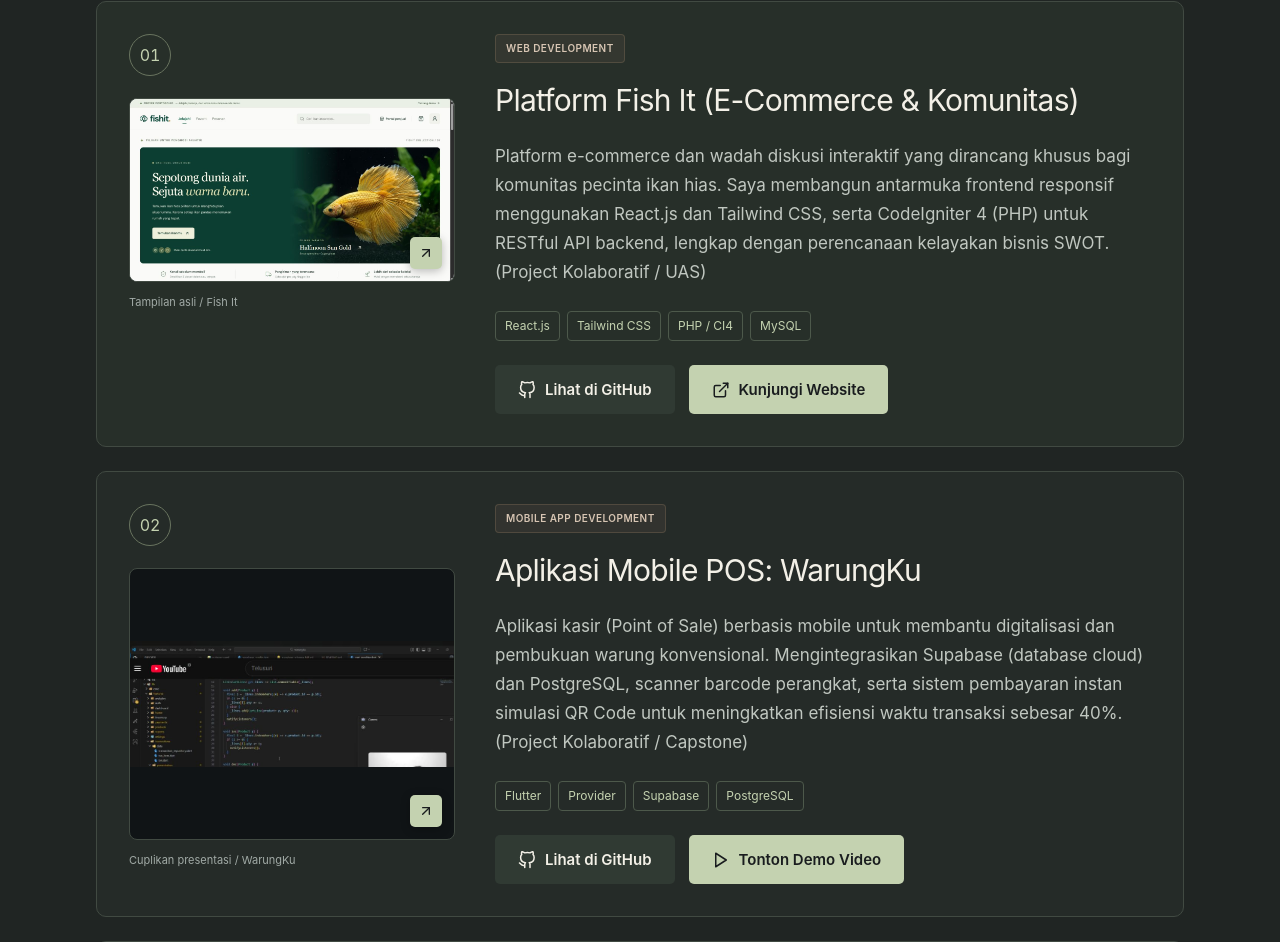
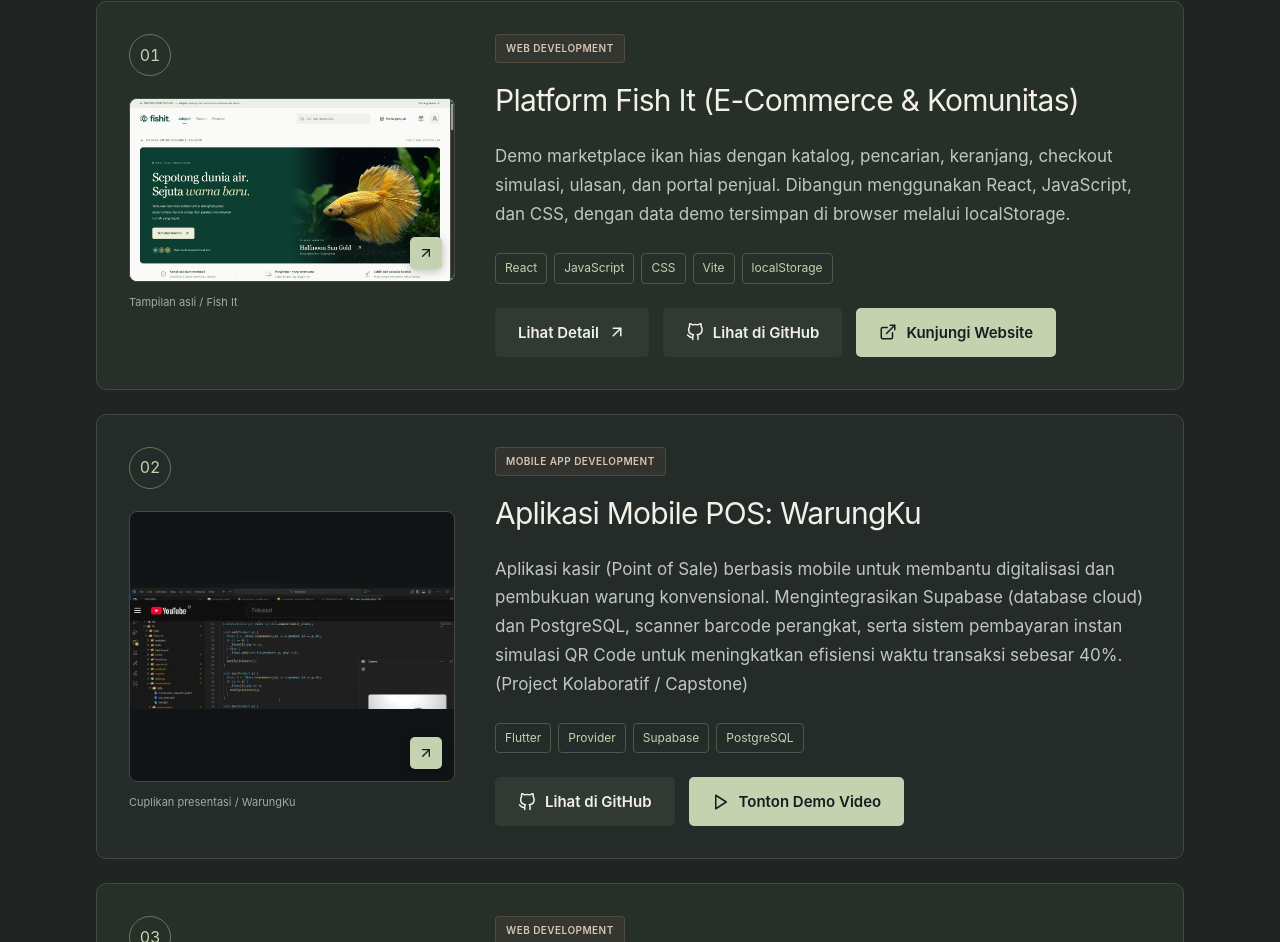
Before and after one commit to Nadzirin26/portofolio-web, a React (Vite) app: page / in a window 1280 px wide. Shown: the part 1881-2823 px from the top of the page. Built offline with nearby package versions, Linux system fonts and the light colour scheme.

Commit message:
docs: add verified Fish It case study and correct frontend stack

```diff
--- a/src/data/index.js
+++ b/src/data/index.js
@@ -21,9 +21,9 @@ export const projects = [
     title: "Platform Fish It (E-Commerce & Komunitas)",
     category: "Web Development",
     image: "https://images.unsplash.com/photo-1522069169874-c58ec4b76be5?q=80&w=800&auto=format&fit=crop",
-    description: "Platform e-commerce dan wadah diskusi interaktif yang dirancang khusus bagi komunitas pecinta ikan hias. Saya membangun antarmuka frontend responsif menggunakan React.js dan Tailwind CSS, serta CodeIgniter 4 (PHP) untuk RESTful API backend, lengkap dengan perencanaan kelayakan bisnis SWOT. (Project Kolaboratif / UAS)",
-    tech: ["React.js", "Tailwind CSS", "PHP / CI4", "MySQL"],
-    github: "https://github.com/Nadzirin26",
+    description: "Demo marketplace ikan hias dengan katalog, pencarian, keranjang, checkout simulasi, ulasan, dan portal penjual. Dibangun menggunakan React, JavaScript, dan CSS, dengan data demo tersimpan di browser melalui localStorage.",
+    tech: ["React", "JavaScript", "CSS", "Vite", "localStorage"],
+    github: "https://github.com/Nadzirin26/Fishit",
     instagram: "https://www.instagram.com/akmalshaum_/",
     demo: "https://fishit-three.vercel.app/",
     labelGithub: "Lihat di GitHub",
--- a/src/data/projectDetails.js
+++ b/src/data/projectDetails.js
@@ -1,2 +1,86 @@
 // Evidence-backed case studies. Unknown contributions are intentionally omitted.
-export const projectDetails = [];
+export const projectDetails = [
+  {
+    "id": 1,
+    "slug": "fish-it",
+    "title": "Platform Fish It",
+    "image": "fish-it-live-20261023.png",
+    "category": "Web Development",
+    "summary": "Demo marketplace ikan hias untuk mencoba belanja dan pengelolaan toko dari dua sudut pandang.",
+    "paragraphs": [
+      "Fish It berawal dari project UAS Technopreneurship dan berkembang menjadi portofolio interaktif. Penghobi dapat mencari ikan, memeriksa detail produk, dan mencoba alur pesanan tanpa transaksi sungguhan.",
+      "Katalog ditampilkan dari data lokal. Pengunjung menyaring kategori, mengurutkan produk, menyimpan favorit, lalu menambahkan barang ke keranjang. Saat checkout, sistem memeriksa stok dan memisahkan pesanan berdasarkan toko.",
+      "Portal penjual mengelola produk dan pesanan demo. Perubahan disimpan di browser dan dapat direset. Tidak ada backend pembayaran, database bersama, atau pengiriman sungguhan pada versi source yang diaudit."
+    ],
+    "features": [
+      "Pencarian, filter, pengurutan, dan favorit",
+      "Checkout simulasi dengan validasi stok dan ongkir per toko",
+      "Status pesanan, pembatalan, dan ulasan",
+      "Portal penjual untuk pengelolaan produk",
+      "Pemulihan data browser yang rusak"
+    ],
+    "stack": [
+      [
+        "React",
+        "Frontend",
+        "Mengelola katalog, dialog, halaman pesanan, dan state demo."
+      ],
+      [
+        "JavaScript",
+        "Logika",
+        "Menghitung checkout, stok, ongkir, pembatalan, dan rating."
+      ],
+      [
+        "CSS",
+        "Tampilan",
+        "Mengatur katalog responsif dan dialog."
+      ],
+      [
+        "localStorage",
+        "Penyimpanan",
+        "Menyimpan state demo pada browser pengguna."
+      ],
+      [
+        "Vite",
+        "Build",
+        "Menjalankan development dan menghasilkan bundle statis."
+      ],
+      [
+        "Node.js test runner",
+        "Pengujian",
+        "Menguji logika transaksi dan pemulihan penyimpanan."
+      ]
+    ],
+    "workflow": [
+      "Jelajahi katalog",
+      "Pilih produk & jumlah",
+      "Checkout simulasi",
+      "Pantau pesanan / ulasan"
+    ],
+    "architecture": [
+      "Katalog lokal",
+      "State React",
+      "Fungsi marketplace",
+      "localStorage"
+    ],
+    "verification": "15 test lokal lolos; build dan lint lolos pada 30 Oktober 2026. Source berjalan melalui server Vite lokal. Tidak menguji transaksi sungguhan karena versi ini merupakan demo frontend.",
+    "links": [
+      {
+        "label": "Website",
+        "href": "https://fishit-three.vercel.app/"
+      },
+      {
+        "label": "GitHub",
+        "href": "https://github.com/Nadzirin26/Fishit"
+      }
+    ],
+    "challenges": [
+      "Harga produk disalin ke pesanan agar riwayat tetap konsisten ketika katalog diubah.",
+      "Validasi stok dan pembatalan mencegah checkout tidak valid serta pengembalian stok berulang."
+    ],
+    "status": "Source ditinjau",
+    "design": false,
+    "alt": "Preview Platform Fish It",
+    "caption": "Aset tampilan project yang sudah tersedia di portofolio."
+  }
+];
```
Also changed, not shown: 1 other file (tests, documents, lock files or other folders).
